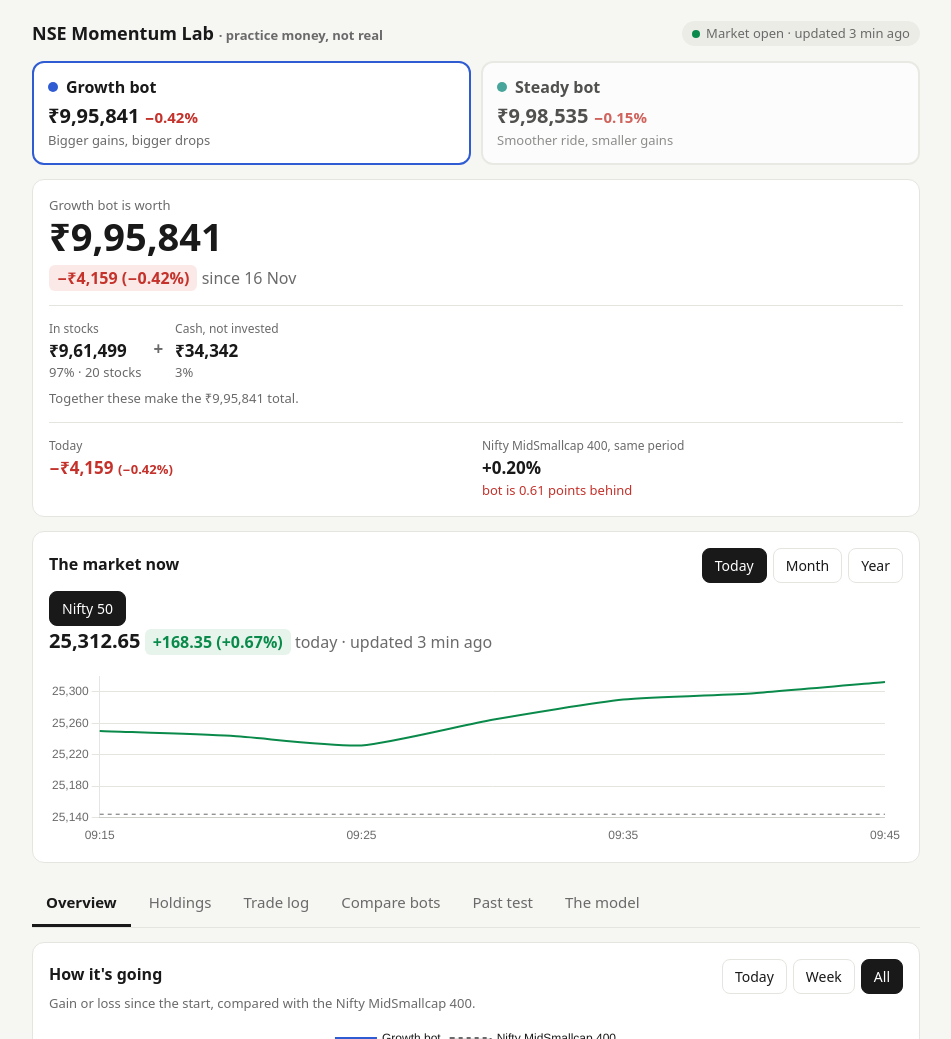
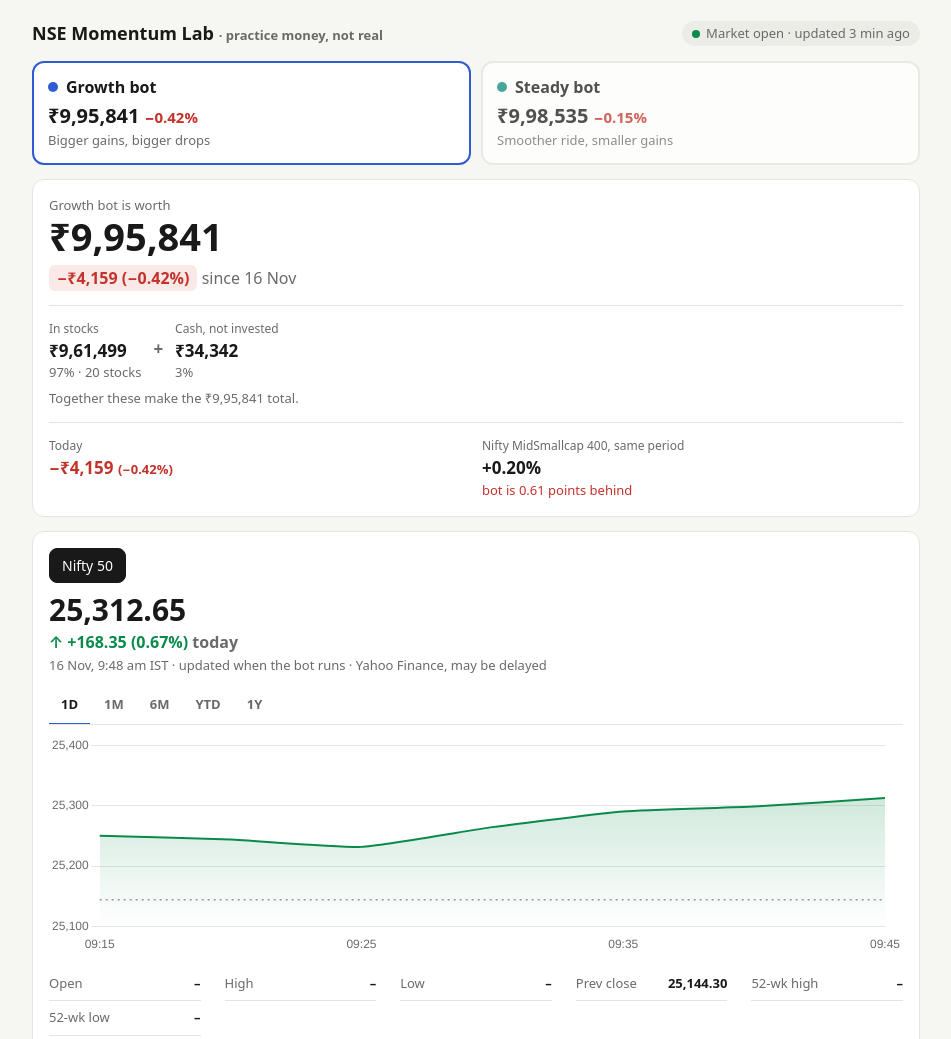
Before and after one commit to buzzkill522/nse-momentum-lab, a plain HTML site: page docs/index.html in a window 1280 px wide. Shown: the top 1039 px of the page, without its empty margins (164-1115 px from the left). Drawn offline with Linux system fonts and the light colour scheme.

Commit message:
Market chart in a Google Finance-style layout
Big index level with the change for the chosen period, range tabs from 1D to
5Y, a filled line chart with the previous close marked, and a row of key
figures. Each index is downloaded on its own so one failing does not hide the other.

Co-Authored-By: Claude Fable 5.2 <noreply@anthropic.com>
Claude-Session: https://claude.ai/code/session_017siyzikM3HpaTTTwV8quUJ

```diff
--- a/docs/index.html
+++ b/docs/index.html
@@ -50,6 +50,13 @@
   .split .k { font-size:12px; color:var(--muted); }
   .split .v { font-size:17px; font-weight:600; }
   .split .op { font-size:17px; font-weight:600; color:var(--muted); padding-top:16px; }
+  .gf .gprice { font-size:30px; font-weight:600; margin-top:10px; line-height:1.15; }
+  .gf .gchg { font-size:16px; font-weight:600; margin:2px 0; }
+  .gtabs { display:flex; gap:2px; margin-top:12px; border-bottom:1px solid var(--line); overflow-x:auto; }
+  .gtabs button { border:0; background:none; color:var(--muted); font:inherit; font-size:13px; font-weight:600; padding:8px 12px; cursor:pointer; border-bottom:2px solid transparent; margin-bottom:-1px; white-space:nowrap; }
+  .gtabs button.on { color:var(--fg); border-bottom-color:var(--botc, var(--fg)); }
+  .gstats { display:grid; grid-template-columns:repeat(auto-fit,minmax(150px,1fr)); gap:0 24px; margin-top:12px; font-size:13px; }
+  .gstats div { display:flex; justify-content:space-between; padding:7px 0; border-bottom:1px solid var(--line); }
   .facts .k { font-size:12px; color:var(--muted); }
   .facts .v { font-size:17px; font-weight:600; }
 
@@ -110,12 +117,12 @@
   <div class="bots" id="bots"></div>
   <div class="card hero" id="hero"></div>
 
-  <div class="card" id="market">
-    <div class="row"><h2>The market now</h2>
-      <div class="chips" id="mrange"><button data-r="today">Today</button><button data-r="month">Month</button><button data-r="year">Year</button></div></div>
-    <div class="chips" id="mindex" style="margin-top:8px"></div>
-    <div class="line num" id="mhead"></div>
-    <div class="chartbox" style="height:180px"><canvas id="mchart"></canvas></div>
+  <div class="card gf" id="market">
+    <div class="chips" id="mindex"></div>
+    <div id="mhead"></div>
+    <div class="gtabs" id="mrange"></div>
+    <div class="chartbox" style="height:220px"><canvas id="mchart"></canvas></div>
+    <div class="gstats num" id="mstats"></div>
   </div>
 
   <nav id="tabs">
@@ -238,7 +245,7 @@ const store = { get: k => { try { return localStorage.getItem(k); } catch { retu
 const empty = msg => `<div class="muted small" style="padding:10px 0">${msg}</div>`;
 
 let ST = {}, B = null, M = null, bot = "growth", range = 0, side = "", shown = 100;
-let mRange = store.get("mrange") || "today", mIdx = +(store.get("mindex") || 0);
+let mRange = store.get("mrange") || "1D", mIdx = +(store.get("mindex") || 0);
 const S = () => ST[bot];
 const charts = {};
 
@@ -267,34 +274,50 @@ function line(id, labels, sets) {
                  tooltip: { callbacks: { label: c => `${c.dataset.label}: ${pct(c.parsed.y)}` } } } }
   });
 }
+const RANGES = [["1D", "today"], ["5D", "week"], ["1M", 22], ["6M", 126], ["YTD", "ytd"], ["1Y", 252], ["5Y", 0]];
+const crosshair = { id: "crosshair", afterDraw(c) {   // thin vertical line under the pointer
+  const a = c.tooltip && c.tooltip.getActiveElements()[0]; if (!a) return;
+  const { ctx, chartArea: r } = c; ctx.save(); ctx.strokeStyle = css("--muted"); ctx.lineWidth = 1; ctx.setLineDash([3, 3]);
+  ctx.beginPath(); ctx.moveTo(a.element.x, r.top); ctx.lineTo(a.element.x, r.bottom); ctx.stroke(); ctx.restore(); } };
 function market() {   // index chart, shown on every tab
   const list = M && M.indices || [];
-  $("mindex").innerHTML = list.map((x, i) => `<button data-i="${i}" class="${i === mIdx ? "on" : ""}">${esc(x.name)}</button>`).join("");
-  document.querySelectorAll("#mrange button").forEach(b => b.classList.toggle("on", b.dataset.r === mRange));
   const x = list[mIdx] || list[0];
-  $("mchart").parentElement.hidden = !x;
-  if (!x) { $("mhead").innerHTML = `<span class="muted">The market chart appears after the bot's next hourly update.</span>`; return; }
-  const pts = mRange === "today" ? x.today : mRange === "month" ? x.year.slice(-22) : x.year;
-  const start = mRange === "today" ? (x.prev_close ?? (pts[0] && pts[0][1])) : pts[0] && pts[0][1];
-  const chg = start ? (x.last / start - 1) * 100 : null;
-  const lvl = v => v.toLocaleString("en-IN", { minimumFractionDigits: 2, maximumFractionDigits: 2 });
-  const span = { today: fDay(x.day) === fDay(new Date()) ? "today" : "on " + fDay(x.day), month: "in a month", year: "in a year" }[mRange];
-  $("mhead").innerHTML = `<b style="font-size:20px">${lvl(x.last)}</b>
-    <span class="tag ${cls(chg)}">${chg == null ? "–" : sinrPts(x.last - start) + " (" + pct(chg) + ")"}</span>
-    <span class="muted">${span} · updated ${ago(M.updated_at)}</span>`;
-  $("mchart").parentElement.hidden = pts.length < 2;
-  if (pts.length < 2 || !window.Chart) return;
+  $("market").hidden = !x;
+  if (!x) return;
+  const lvl = v => v == null ? "–" : v.toLocaleString("en-IN", { minimumFractionDigits: 2, maximumFractionDigits: 2 });
+  const daily = x.daily || x.year || [];
+  const series = { today: x.today || [], week: x.week || [], ytd: daily.filter(p => p[0].slice(0, 4) === x.day.slice(0, 4)) };
+  const avail = RANGES.filter(([, k]) => (typeof k === "string" ? series[k].length : daily.length) > 1 && (k !== 0 || daily.length > 260));
+  const cur = avail.find(([l]) => l === mRange) || avail[0];
+  if (!cur) { $("market").hidden = true; return; }
+  const [label, key] = cur;
+  const weekly = daily.filter((p, i, d) => i === d.length - 1 || !(i % 5) && true).filter((p, i, d) => !i || i === d.length - 1 || new Date(p[0]) - new Date(d[i - 1][0]) > 3 * 864e5);   // even spacing for the long view
+  const pts = typeof key === "string" ? series[key] : key ? daily.slice(-key - 1) : weekly;
+  const start = key === "today" ? (x.prev_close ?? pts[0][1]) : pts[0][1];
+  const diff = x.last - start, chg = (x.last / start - 1) * 100, up = diff >= 0;
+  const span = { "1D": fDay(x.day) === fDay(new Date()) ? "today" : "on " + fDay(x.day), "5D": "past 5 days", "1M": "past month", "6M": "past 6 months", YTD: "year to date", "1Y": "past year", "5Y": "past 5 years" }[label];
+  $("mindex").innerHTML = list.map((y, i) => `<button data-i="${i}" class="${y === x ? "on" : ""}">${esc(y.name)}</button>`).join("");
+  $("mhead").innerHTML = `<div class="gprice num">${lvl(x.last)}</div>
+    <div class="gchg num ${flat(chg) ? "" : up ? "up" : "down"}">${flat(chg) ? "" : up ? "↑" : "↓"} ${sinrPts(diff)} (${Math.abs(chg).toFixed(2)}%) <span class="muted">${span}</span></div>
+    <div class="small muted">${fShort(M.updated_at)} IST · updated when the bot runs · Yahoo Finance, may be delayed</div>`;
+  $("mrange").innerHTML = avail.map(([l]) => `<button data-r="${l}" class="${l === label ? "on" : ""}">${l}</button>`).join("");
+  const st = (k, v) => `<div><span class="muted">${k}</span><b>${lvl(v)}</b></div>`;
+  $("mstats").innerHTML = st("Open", x.open) + st("High", x.high) + st("Low", x.low) + st("Prev close", x.prev_close) + st("52-wk high", x.high52) + st("52-wk low", x.low52);
+  if (!window.Chart) return;
   if (charts.mchart) charts.mchart.destroy();
-  const color = css(chg == null || chg >= 0 ? "--up" : "--down");
+  const color = css(up ? "--up" : "--down");
+  const tip = p => key === "today" ? p[0] : key === "week" ? fShort(p[0]) : new Date(p[0]).toLocaleDateString("en-IN", { day: "numeric", month: "short", year: "numeric" });
+  const tick = p => key === "today" ? p[0] : key === "week" ? fDay(p[0]) : key === 0 || key === 252 ? new Date(p[0]).toLocaleDateString("en-IN", { month: "short", year: "2-digit" }) : fDay(p[0]);
   charts.mchart = new Chart($("mchart"), {
-    type: "line",
-    data: { labels: pts.map(p => mRange === "today" ? p[0] : fDay(p[0])),
-            datasets: [{ label: x.name, data: pts.map(p => p[1]), borderColor: color, borderWidth: 2, pointRadius: 0, tension: .2 },
-                       ...(mRange === "today" && x.prev_close ? [{ label: "Previous close", data: pts.map(() => x.prev_close), borderColor: css("--muted"), borderWidth: 1, borderDash: [4, 4], pointRadius: 0 }] : [])] },
+    type: "line", plugins: [crosshair],
+    data: { labels: pts.map(tip),
+            datasets: [{ label: x.name, data: pts.map(p => p[1]), borderColor: color, borderWidth: 2, pointRadius: 0, pointHoverRadius: 4, pointHoverBackgroundColor: color, tension: .15, fill: "start",
+                         backgroundColor: c => { const r = c.chart.chartArea; if (!r) return "transparent"; const g = c.chart.ctx.createLinearGradient(0, r.top, 0, r.bottom); g.addColorStop(0, color + "44"); g.addColorStop(1, color + "00"); return g; } },
+                       ...(key === "today" && x.prev_close ? [{ label: "Previous close", data: pts.map(() => x.prev_close), borderColor: css("--muted"), borderWidth: 1, borderDash: [2, 4], pointRadius: 0, pointHoverRadius: 0 }] : [])] },
     options: { maintainAspectRatio: false, animation: false, interaction: { mode: "index", intersect: false },
-      scales: { x: { ticks: { color: css("--muted"), maxTicksLimit: 6, maxRotation: 0 }, grid: { display: false } },
-                y: { ticks: { color: css("--muted"), callback: v => v.toLocaleString("en-IN") }, grid: { color: css("--line") } } },
-      plugins: { legend: { display: false }, tooltip: { callbacks: { label: c => `${c.dataset.label}: ${lvl(c.parsed.y)}` } } } }
+      scales: { x: { ticks: { color: css("--muted"), maxTicksLimit: 5, maxRotation: 0, callback: (v, i) => tick(pts[i]) }, grid: { display: false }, border: { display: false } },
+                y: { ticks: { color: css("--muted"), maxTicksLimit: 5, callback: v => v.toLocaleString("en-IN") }, grid: { color: css("--line") }, border: { display: false } } },
+      plugins: { legend: { display: false }, tooltip: { displayColors: false, callbacks: { label: c => `${c.dataset.label}: ${lvl(c.parsed.y)}` } } } }
   });
 }
 function snapshot(s) {   // headline numbers for one bot's state
```
Also changed, not shown: 1 other file.
